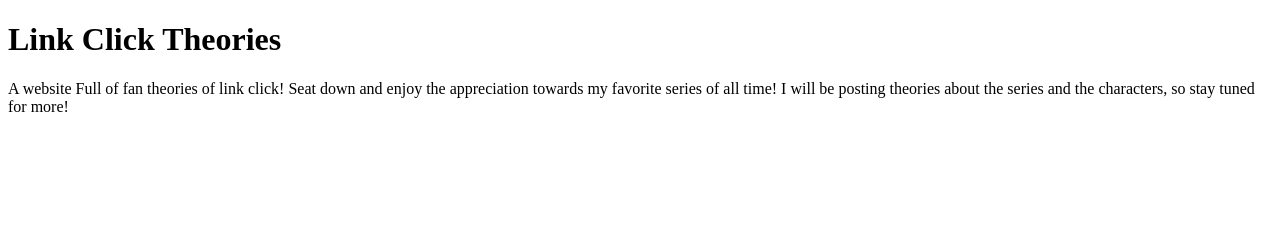
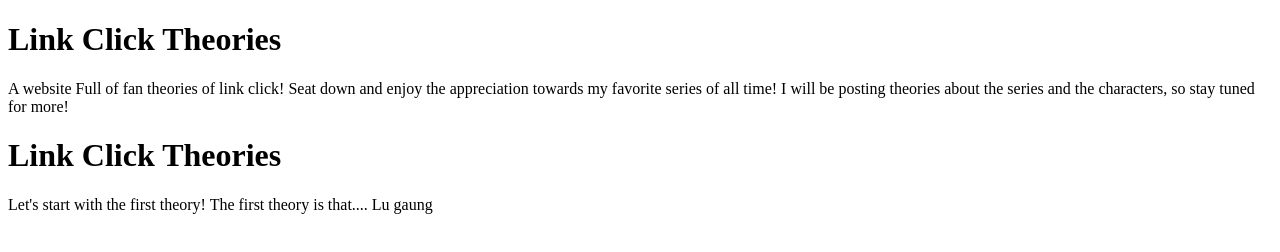
Before and after one commit to Netsu-Codes/Link_Click_Fan_Theory_Webiste, a plain HTML site: page index.html in a window 1280 px wide. Drawn offline with Linux system fonts and the light colour scheme.

Commit message:
Github Connected

```diff
--- a/index.html
+++ b/index.html
@@ -6,7 +6,12 @@
     <body>
         <h1>Link Click Theories</h1>
         <p>A website Full of fan theories of link click! Seat down and enjoy the
-            appreciation towards my favorite series of all time! I will be posting theories about the series and the characters, so stay tuned for more!</p>
+            appreciation towards my favorite series of all time! I will be posting theories about the series and the characters,
+            so stay tuned for more!</p>
         </p>
     </body>
+    <h1>Link Click Theories</h1>
+    <p>
+    Let's start with the first theory! The first theory is that.... Lu gaung
+    </p>
 </html>
```
